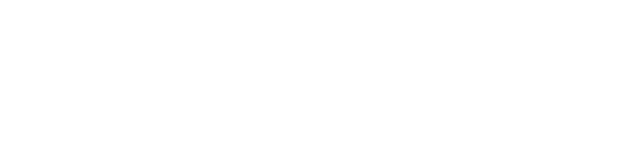
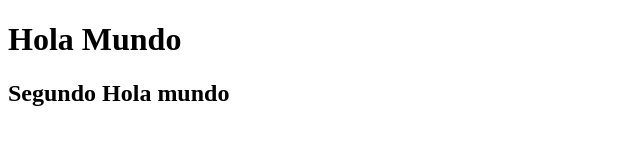
Before and after one commit to Darken-027/Practicas-HTML-CSS-JavaScript, a plain HTML site: page primera-web.html in a window 1280 px wide. Shown: the whole page, without its empty margins (0-640 px from the left). Drawn offline with Linux system fonts and the light colour scheme.

Commit message:
segundo hola mundo

```diff
--- a/primera-web.html
+++ b/primera-web.html
@@ -6,6 +6,7 @@
     <title>Document</title>
 </head>
 <body>
-
+    <h1>Hola Mundo</h1>
+    <h2>Segundo Hola mundo</h2>
 </body>
 </html>
```
